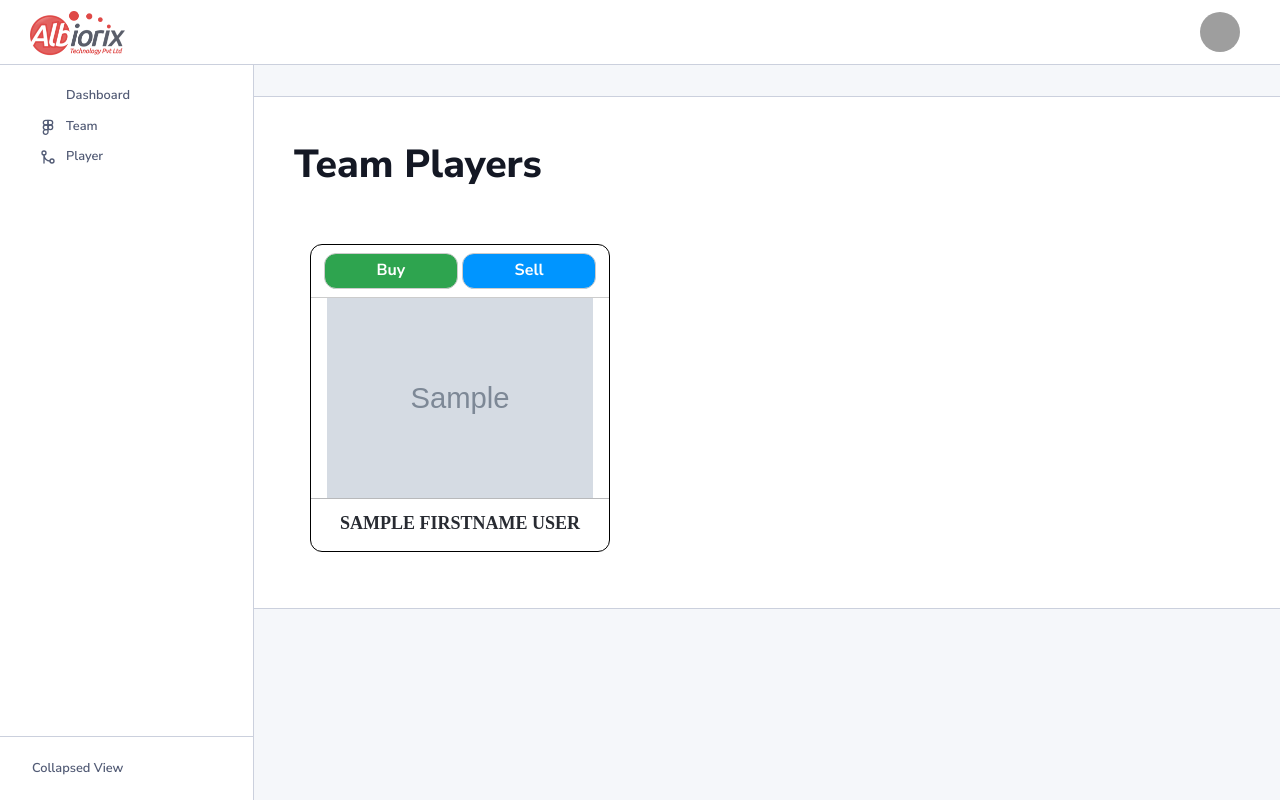
After one commit to herrymandaliya/football, a Symfony app: template templates/dashboard/details.html.twig in a window 1280 px wide. The commit adds this page. Run offline with Twig, Linux system fonts and the light colour scheme; the template is opened without the code that fills it: most values are stand-ins (such as "Sample title", 1, 10 or a date in 2020); grey boxes marked "Sample" are stand-in pictures; some libraries are stand-ins or nearby versions; grey boxes are pictures that could not be loaded.

Commit message:
get team players in dashboard

```diff
--- /dev/null
+++ b/templates/dashboard/details.html.twig
@@ -0,0 +1,40 @@
+{% extends 'base.html.twig' %}
+
+{% block title %}Team{% endblock %}
+
+{% block body %}
+
+
+  <h1>Team Players</h1>
+
+<section class="Players">
+  <div class="container">
+    <div class="main-players">
+      {% for key,teamPlayer in teamPlayers %}
+        <div class="hero-player-block">
+                  <div class="center">
+                    <a href="#" class="button show-btn mt-2 mb-2">Buy</a>
+                  <a href="#" class="button edit-btn mt-2 mb-2">Sell</a> </div>
+          <a href="{{ path('app_player_edit', {'id': teamPlayer.id}) }}" class="player">
+            <div class="img-player">
+              <img src="{{ asset(player_dir ~ teamPlayer.image ) }}" alt="Player-img">
+            </div>
+
+            <div class="info-player">
+              <div class="name-player">
+                <h2>{{ teamPlayer.firstname }}
+                  {{ teamPlayer.lastname }}</h2>
+              </div>
+            </div>
+          </a>
+        </div>
+      {% else %}
+        <tr>
+          <td colspan="7">no records found</td>
+        </tr>
+      {% endfor %}
+    </div>
+  </div>
+</section>
+
+{% endblock %}
```
Also changed, not shown: src/Controller/DashboardController.php (+14 -0 lines), templates/dashboard/index.html.twig (+6 -5 lines), public/images/teams/49390dab2fb3a9724483ffcf29321b3c.png (added), public/images/teams/800804d9f4d18865059b283cee20162d.png (added).
